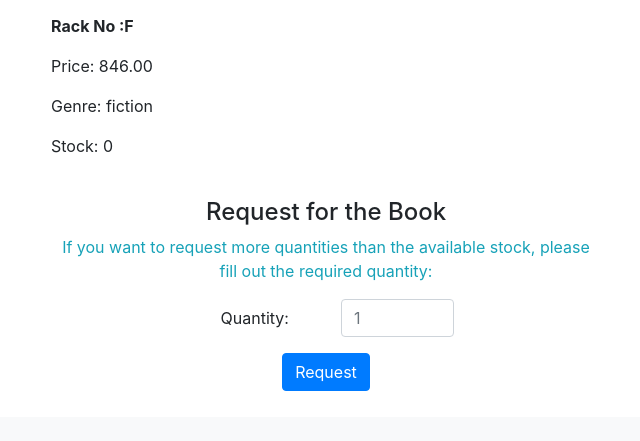
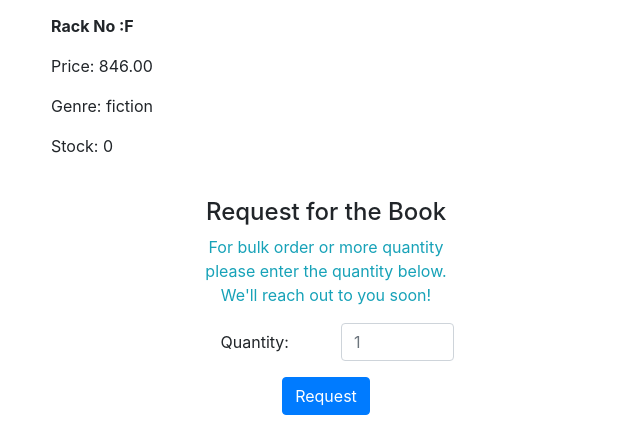
Before and after one commit to allout1/BAS, a Django app: page /book_details/7/ in a window 1280 px wide. Shown: the part 526-967 px from the top of the page, without its empty margins (314-954 px from the left). Before the commit the page ends 917 px from the top, so only its background shows below. Run offline with Django 5.2, Linux system fonts and the light colour scheme; data comes from the database, SQL or seed files in the repository; both versions use the stored data as it was after the commit; some libraries are stand-ins or nearby versions.

Commit message:
made some UI changes and removed checker at checkout

```diff
--- a/BAS/bookstore/views.py
+++ b/BAS/bookstore/views.py
@@ -30,7 +30,7 @@ def login_view(request):
                 return redirect('search')  # Redirect to the homepage if 'next' is not specified
         else:
             messages.error(request, 'Email not present ! Please Register')
-            return redirect('register')  # if user not present redirect to registration page
+            #return redirect('register')  # if user not present redirect to registration page
     return render(request, 'registration/login.html')
 
 #---REGISTER-A-NEW-USER---#
@@ -314,22 +314,22 @@ def proceed_to_buy(request):
     if request.method =='POST': # get the name of buyer, email and phone number from the form
 
         if not cart.exists():
-            messages.error(request, "Your cart is empty or Transaction is over...")
+            messages.error(request, "Your cart is empty or Transaction is over")
             return redirect('cart')
 
-        # Check if the confirmation checkbox is checked
-        confirmation_checked = request.POST.get('confirmation_checkbox')
-        if confirmation_checked != 'on':
-            messages.error(request, "Please confirm your purchase by checking the checkbox.")
-            return redirect('cart')
+        # # Check if the confirmation checkbox is checked
+        # confirmation_checked = request.POST.get('confirmation_checkbox')
+        # if confirmation_checked != 'on':
+        #     messages.error(request, "Please confirm your purchase by checking the checkbox.")
+        #     return redirect('cart')
 
-        # Get the entered email
-        buyer_email = request.POST.get('buyer_email')
+        # # Get the entered email
+        # buyer_email = request.POST.get('buyer_email')
 
-        # Ensure the entered email matches the user's email
-        if buyer_email != request.user.email:
-            messages.error(request, "Please enter your registered email address.")
-            return redirect('cart')
+        # # Ensure the entered email matches the user's email
+        # if buyer_email != request.user.email:
+        #     messages.error(request, "Please enter your registered email address.")
+        #     return redirect('cart')
 
         name = request.user.username
         email = request.user.email
@@ -404,15 +404,15 @@ def send_email(request):
 
         email_str="\n"
         for cart_item in cart:
-            email_str+= f"{cart_item.book.title} X {cart_item.quantity} - Rack no: {cart_item.book.inventory.rack_number}\n"
+            email_str+= f"{cart_item.book.title}  - Rack no: {cart_item.book.inventory.rack_number}\n"
 
         # Email sending procedure
         subject = 'Your Wishlist'
-        message = f'Hi {name}, This is your wishlist... You can now move to the racks for collecting your book\n{email_str}\nAfter collecting the books go to the machine and click proceed to buy'
+        message = f"Hi {name}, These are the book details.\n{email_str}\nHope you will like the books.\n\n\nDon't forget to complete your purchase."
         email_from = settings.EMAIL_HOST_USER
         recipient_list = [email]
         send_mail(subject, message, email_from, recipient_list)
 
-        messages.success(request, "Wishlist sent successfully!")
+        messages.success(request, f"Book details sent successfully to {email}!")
 
     return redirect('cart')
--- a/BAS/templates/book_details.html
+++ b/BAS/templates/book_details.html
@@ -42,7 +42,7 @@ Books Detail
     <div class="row justify-content-center">
         <div class="col-md-6 text-center">
             <h4>Request for the Book</h4>
-            <p class="text-info">If you want to request more quantities than the available stock, please fill out the required quantity:</p>
+            <p class="text-info">For bulk order or more quantity <br>please enter the quantity below. <br>We'll reach out to you soon!</p>
             <form id="requestForm" method="POST" action="{% url 'request_book' book.id %}">
                 {% csrf_token %}
                 <input type="hidden" name="book_id" value="{{ book.id }}">
--- a/BAS/templates/search.html
+++ b/BAS/templates/search.html
@@ -106,7 +106,7 @@ Bookstore
             {% endfor %}
         </div>
     {% else %}
-        <p>No books found.</p>
+        <p class="container-fluid" style="font-size:20px;">OOPS!!! No books found.</p>
     {% endif %}
 </div>
 
```
Also changed, not shown: BAS/templates/bill.html (+5 -3 lines), BAS/templates/cart.html (+5 -5 lines), BAS/db.sqlite3.
